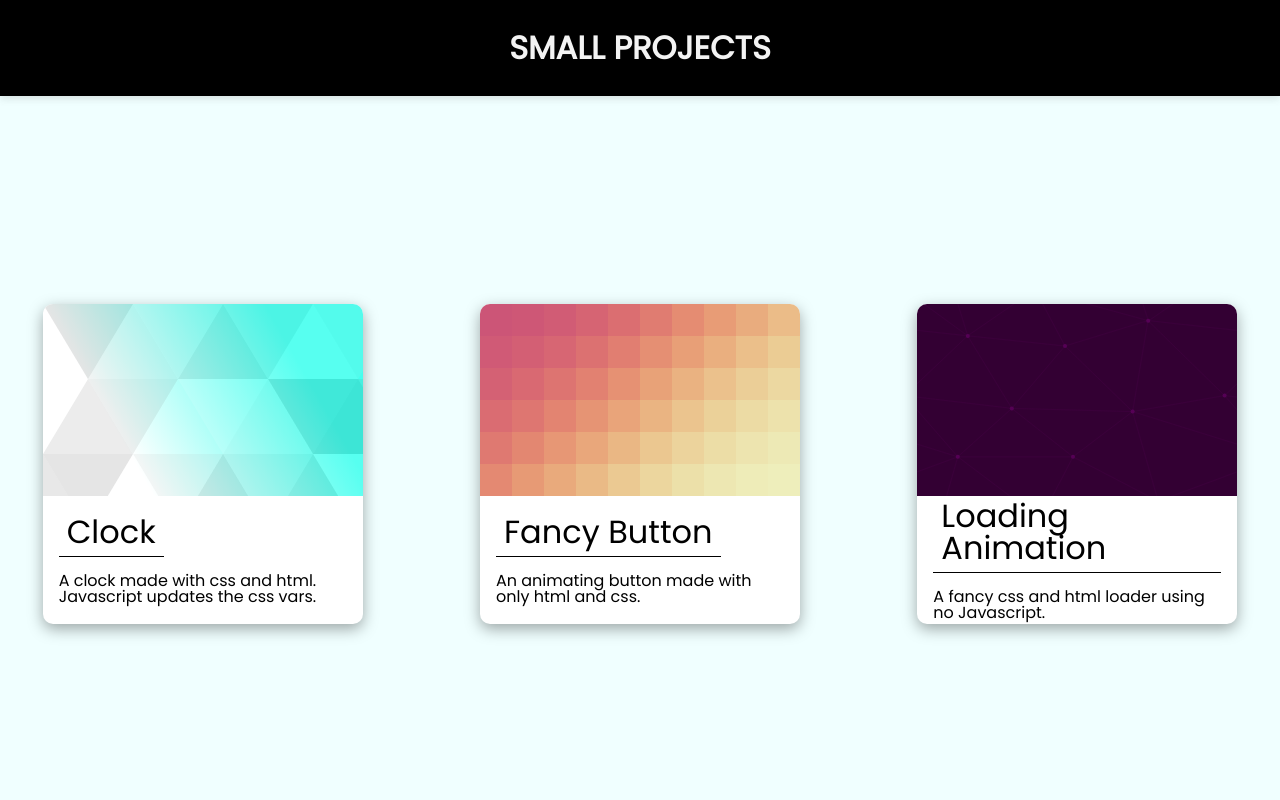
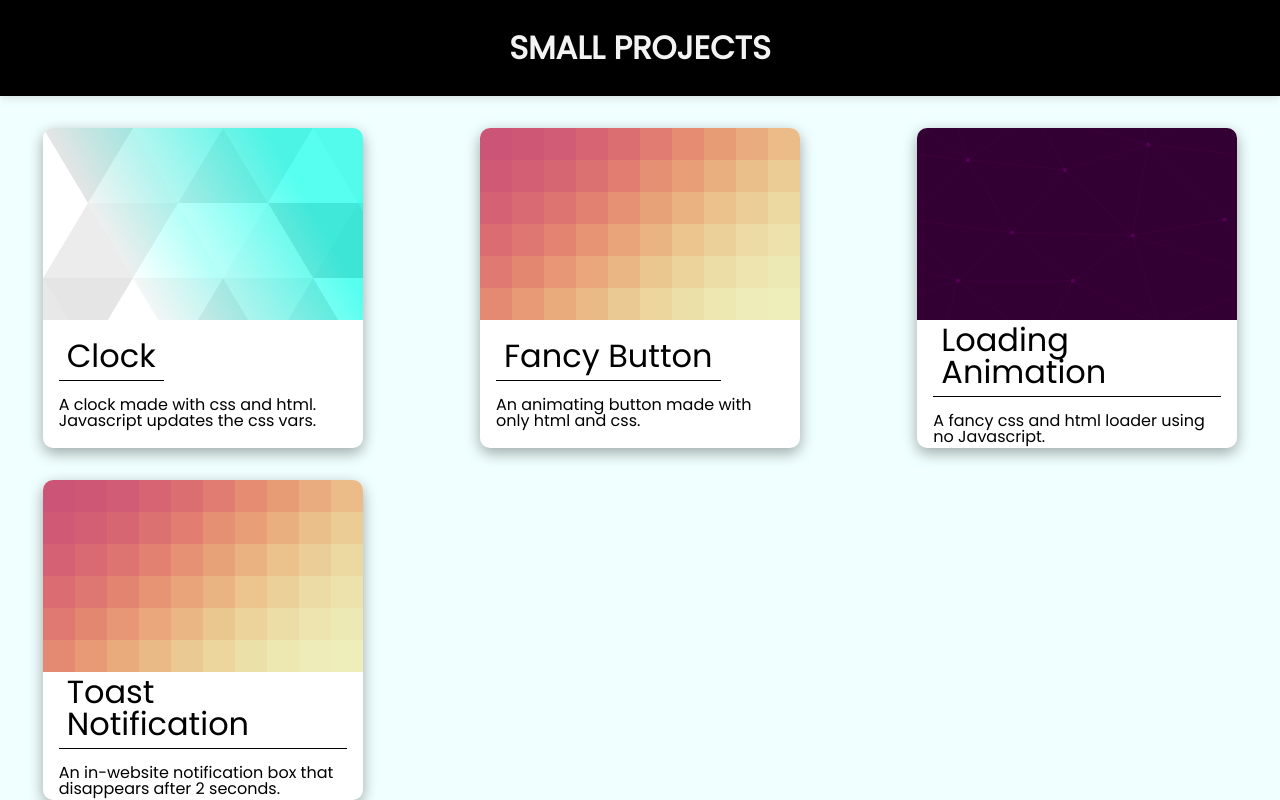
Before and after one commit to Stephen10121/small-projects, a website: page public/index.html in a window 1280 px wide. Drawn offline with Linux system fonts and the light colour scheme.

Commit message:
Added the toast notification link to main page

```diff
--- a/public/index.html
+++ b/public/index.html
@@ -39,6 +39,13 @@
                 <p>A fancy css and html loader using no Javascript.</p>
             </div>
         </a>
+        <a href="/toast" class="card">
+            <section class="b3"></section>
+            <div>
+                <h2>Toast Notification</h2>
+                <p>An in-website notification box that disappears after 2 seconds.</p>
+            </div>
+        </a>
     </main>
 </body>
 </html>
```
